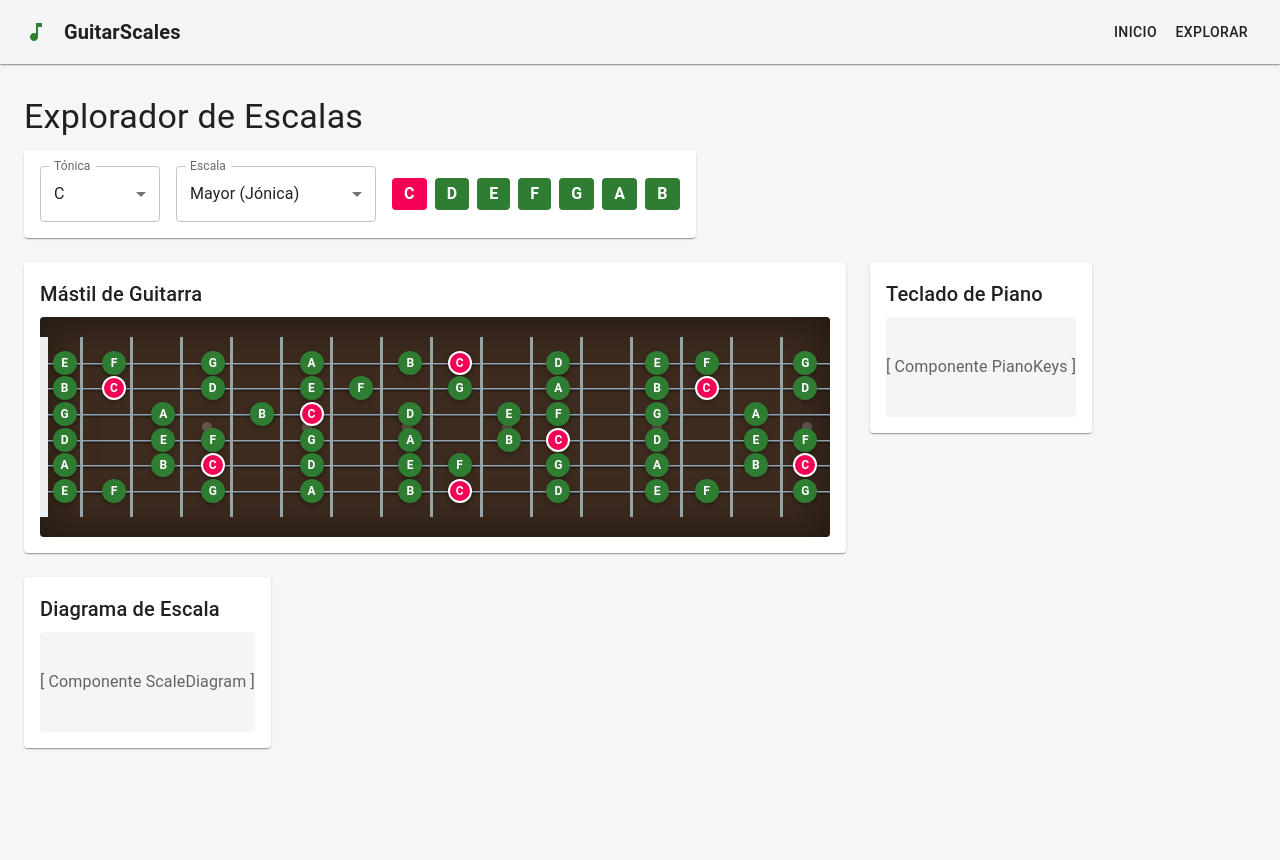
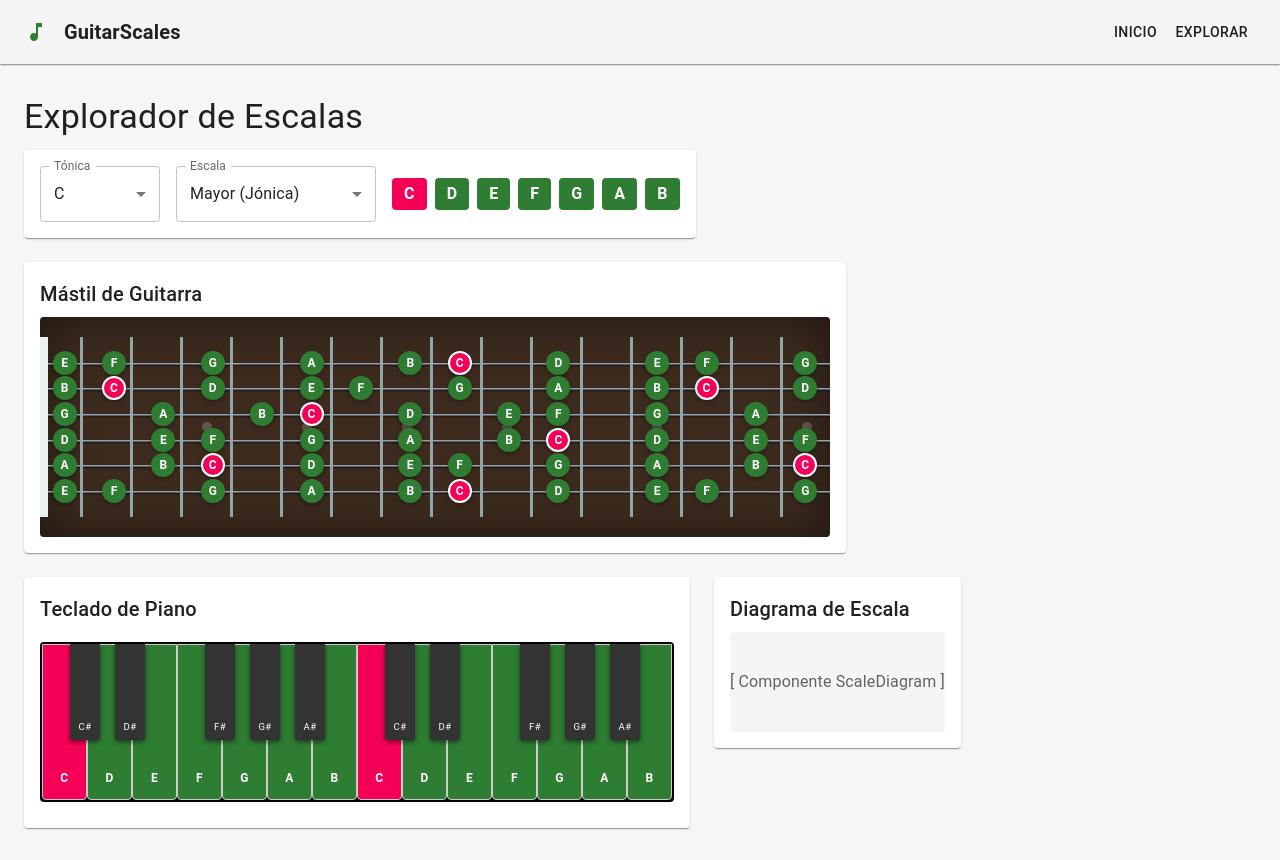
Before and after one commit to javiboin/guitar-scales-react, a React (Vite) app: page /visualizer in a window 1280 px wide. Before the commit the page ends 800 px from the top, so only its background shows below. Built offline with nearby package versions, Linux system fonts and the light colour scheme.

Commit message:
feat: componente teclado

```diff
--- /dev/null
+++ b/src/components/Piano/PianoKeys.jsx
@@ -0,0 +1,151 @@
+import { Box, styled, Typography } from '@mui/material';
+
+const PianoContainer = styled(Box)(({ theme }) => ({
+  width: '100%',
+  overflowX: 'auto',
+  padding: '10px 0',
+  position: 'relative',
+  userSelect: 'none',
+  '&::-webkit-scrollbar': {
+    height: '8px',
+  },
+  '&::-webkit-scrollbar-thumb': {
+    backgroundColor: 'rgba(0,0,0,0.2)',
+    borderRadius: '4px',
+  },
+}));
+
+const KeysWrapper = styled(Box)(({ theme }) => ({
+  display: 'flex',
+  position: 'relative',
+  height: '160px',
+  backgroundColor: '#000',
+  padding: '2px',
+  borderRadius: theme.shape.borderRadius,
+  width: 'fit-content',
+  margin: '0 auto',
+}));
+
+const WhiteKey = styled(Box, {
+  shouldForwardProp: (prop) => !['isActive', 'isRoot'].includes(prop),
+})(({ theme, isActive, isRoot }) => ({
+  width: '45px',
+  height: '100%',
+  backgroundColor: isRoot ? theme.palette.secondary.light : (isActive ? theme.palette.primary.light : '#fff'),
+  border: '1px solid #ccc',
+  borderRadius: '0 0 4px 4px',
+  zIndex: 1,
+  display: 'flex',
+  alignItems: 'flex-end',
+  justifyContent: 'center',
+  paddingBottom: '10px',
+  cursor: 'pointer',
+  transition: 'background-color 0.2s',
+  '&:hover': {
+    backgroundColor: '#f0f0f0',
+  },
+  ...(isRoot && {
+    backgroundColor: theme.palette.secondary.main,
+    color: '#fff',
+  }),
+  ...(isActive && !isRoot && {
+    backgroundColor: theme.palette.primary.main,
+    color: '#fff',
+  }),
+}));
+
+const BlackKey = styled(Box, {
+  shouldForwardProp: (prop) => !['isActive', 'isRoot'].includes(prop),
+})(({ theme, isActive, isRoot }) => ({
+  width: '30px',
+  height: '60%',
+  backgroundColor: isRoot ? theme.palette.secondary.main : (isActive ? theme.palette.primary.main : '#333'),
+  borderRadius: '0 0 3px 3px',
+  zIndex: 2,
+  position: 'absolute',
+  transform: 'translateX(-50%)',
+  display: 'flex',
+  alignItems: 'flex-end',
+  justifyContent: 'center',
+  paddingBottom: '5px',
+  color: '#fff',
+  cursor: 'pointer',
+  boxShadow: '0 2px 5px rgba(0,0,0,0.5)',
+  border: isRoot ? '2px solid white' : 'none',
+}));
+
+const PianoKeys = ({ selectedNotes = [] }) => {
+  const baseNotes = ['C', 'C#', 'D', 'D#', 'E', 'F', 'F#', 'G', 'G#', 'A', 'A#', 'B'];
+  const octaves = 2;
+
+  // Generamos todas las teclas para las octavas deseadas
+  const allKeys = [];
+  for (let o = 0; o < octaves; o++) {
+    baseNotes.forEach(note => {
+      allKeys.push({
+        note,
+        isBlack: note.includes('#'),
+        isActive: selectedNotes.includes(note),
+        isRoot: selectedNotes[0] === note
+      });
+    });
+  }
+
+  // Para el renderizado, separamos blancas de negras
+  // Pero necesitamos saber la posición X de las negras basada en las blancas
+  let whiteKeyCount = 0;
+
+  return (
+    <PianoContainer>
+      <KeysWrapper>
+        {allKeys.map((key, index) => {
+          if (!key.isBlack) {
+            const currentWhiteIndex = whiteKeyCount++;
+            return (
+              <WhiteKey
+                key={index}
+                isActive={key.isActive}
+                isRoot={key.isRoot}
+              >
+                <Typography variant="caption" sx={{ fontWeight: 'bold' }}>
+                  {key.note}
+                </Typography>
+              </WhiteKey>
+            );
+          }
+          return null;
+        })}
+
+        {/* Renderizamos las teclas negras encima */}
+        {(() => {
+          let wCount = 0;
+          return allKeys.map((key, index) => {
+            if (!key.isBlack) {
+              wCount++;
+              return null;
+            }
+
+            // Posición de la tecla negra: entre la tecla blanca actual y la siguiente
+            // Excepto después de E y B
+            const leftPos = wCount * 45;
+
+            return (
+              <BlackKey
+                key={index}
+                style={{ left: `${leftPos}px` }}
+                isActive={key.isActive}
+                isRoot={key.isRoot}
+              >
+                <Typography variant="caption" sx={{ fontSize: '0.6rem' }}>
+                  {key.note}
+                </Typography>
+              </BlackKey>
+            );
+          });
+        })()}
+      </KeysWrapper>
+    </PianoContainer>
+  );
+};
+
+export default PianoKeys;
--- a/src/pages/Visualizer.jsx
+++ b/src/pages/Visualizer.jsx
@@ -1,6 +1,7 @@
 import { useState, useMemo } from 'react';
 import { Box, Typography, Container, Paper, Grid, MenuItem, Select, FormControl, InputLabel } from '@mui/material';
 import GuitarNeck from '../components/Guitar/GuitarNeck';
+import PianoKeys from '../components/Piano/PianoKeys';
 import { NOTES, SCALES, getScaleNotes, getFretboardNotes } from '../utils/musicLogic';
 
 const Visualizer = () => {
@@ -86,9 +87,7 @@ const Visualizer = () => {
         <Grid item xs={12} md={8}>
           <Paper sx={{ p: 2, minHeight: 150 }}>
             <Typography variant="h6" gutterBottom>Teclado de Piano</Typography>
-            <Box sx={{ height: 100, bgcolor: 'grey.100', borderRadius: 1, display: 'flex', alignItems: 'center', justifyContent: 'center', color: 'text.secondary' }}>
-              [ Componente PianoKeys ]
-            </Box>
+            <PianoKeys selectedNotes={scaleNotes} />
           </Paper>
         </Grid>
 
```
